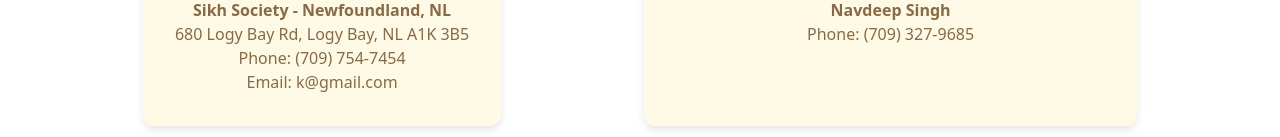
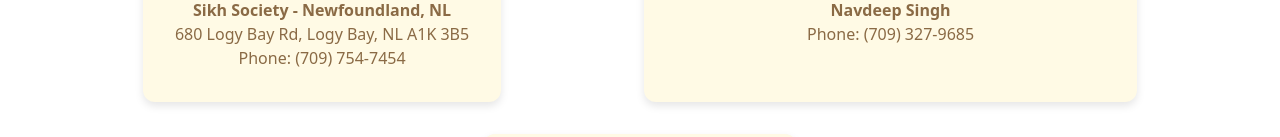
Before and after one commit to karandeepdps/nl-gurughar, a Next.js app in the folder gurughar-website/: page /contact in a window 1280 px wide. Shown: the part 398-535 px from the top of the page. Built offline with nearby package versions, Linux system fonts and the light colour scheme.

Commit message:
remove email

```diff
--- a/gurughar-website/src/app/contact/page.tsx
+++ b/gurughar-website/src/app/contact/page.tsx
@@ -23,7 +23,6 @@
                         <p><strong>Sikh Society - Newfoundland, NL</strong></p>
                         <p>680 Logy Bay Rd, Logy Bay, NL A1K 3B5</p>
                         <p>Phone: <a href="tel:+17097547454">(709) 754-7454</a></p>
-                        <p>Email: <a href="mailto:k@gmail.com">k@gmail.com</a></p>
                     </div>
 
                     {/* Langar Section Card */}
```
